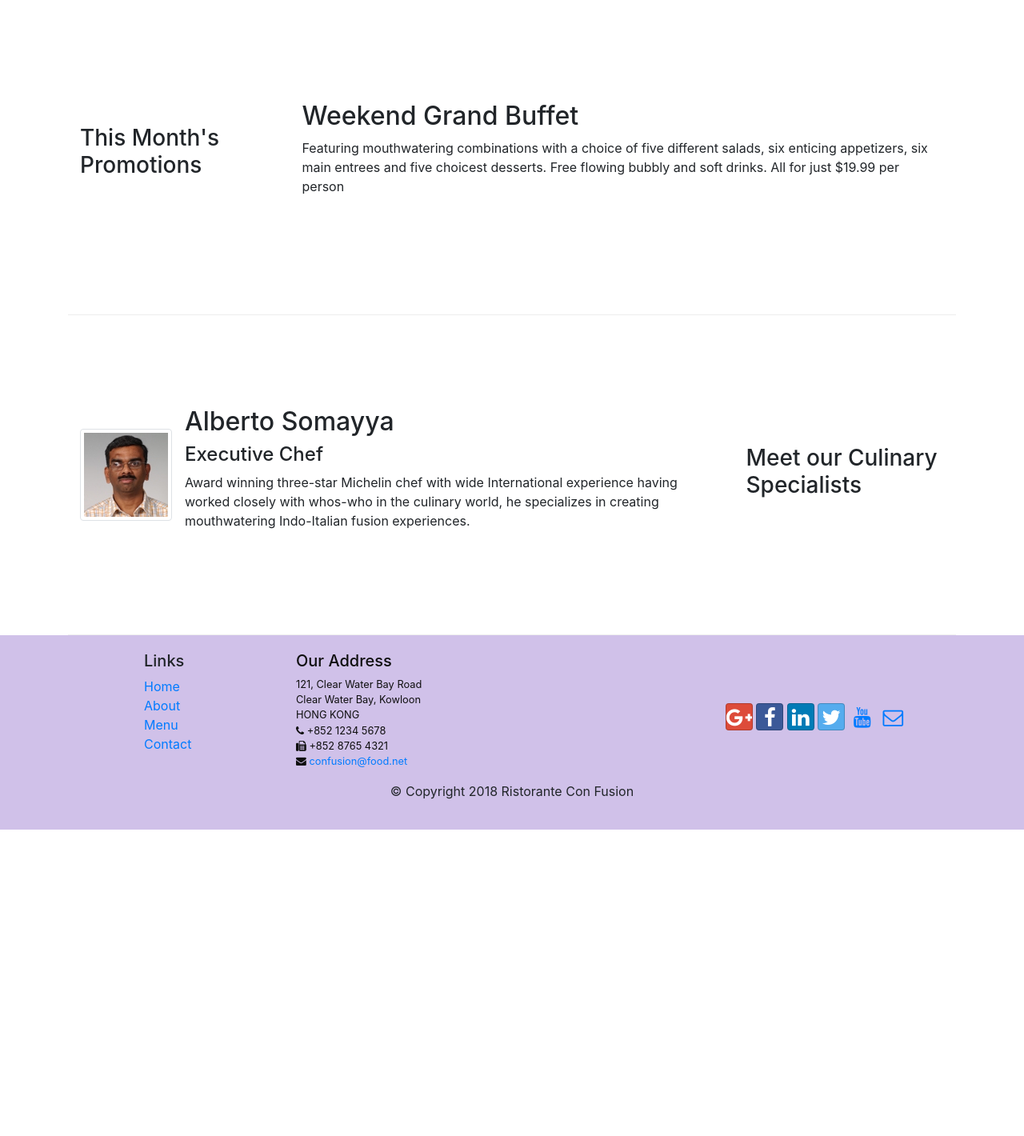
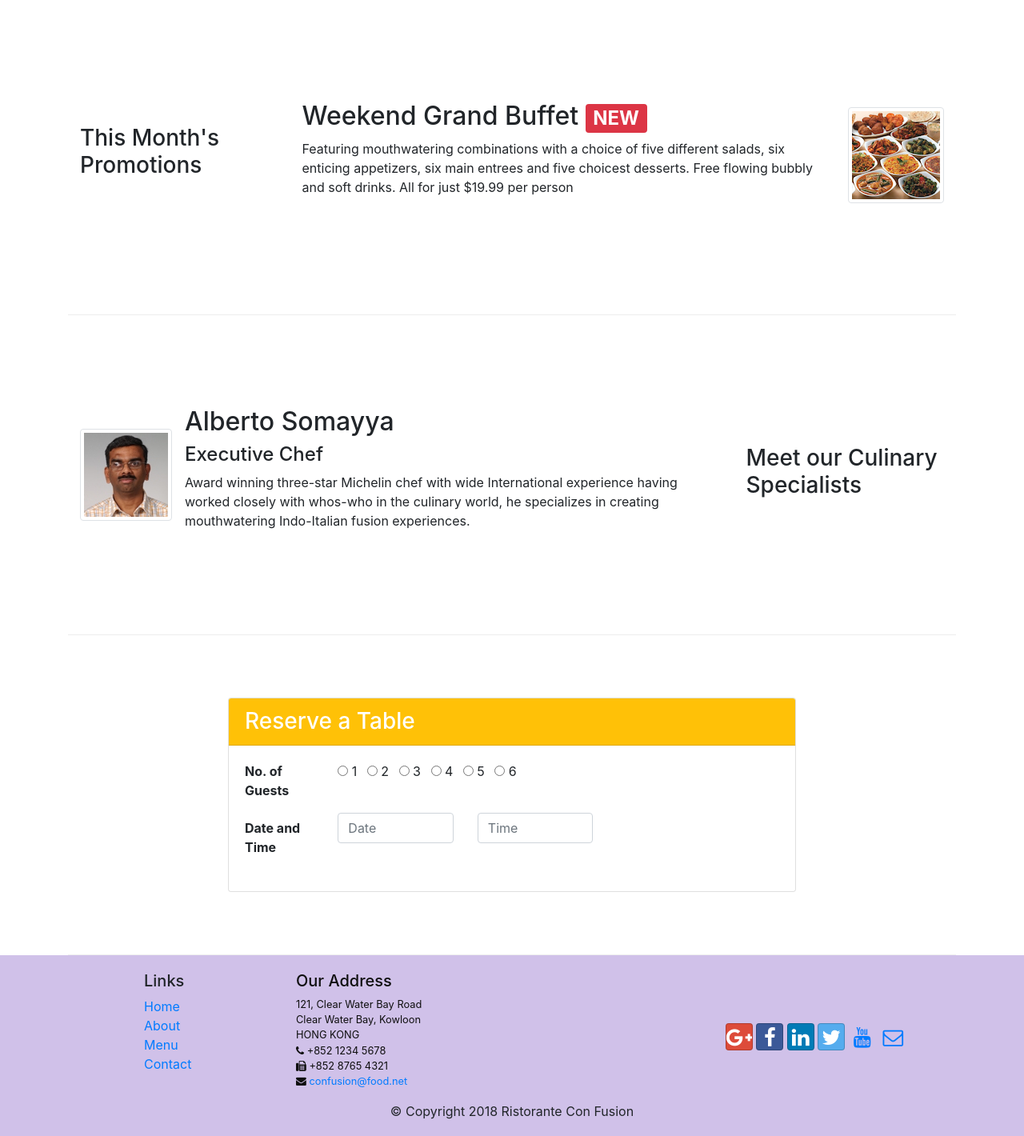
Before and after one commit to jj-theInvincible/confusion, a website: page index.html in a window 1280 px wide. Shown: the part 740-2160 px from the top of the page at 80% size. Before the commit the page ends 1777 px from the top, so only its background shows below. Drawn offline with nearby package versions, Linux system fonts and the light colour scheme.

Commit message:
Doen assignment 2

```diff
--- a/css/style.css
+++ b/css/style.css
@@ -32,3 +32,6 @@ body{
 .navbar-dark{
     background-color: #512DA8;
 }
+.bg-yellow{
+    background-color: #ffc107;
+}
--- a/index.html
+++ b/index.html
@@ -35,8 +35,11 @@
                     <h1>Ristorante con Fusion</h1>
                     <p>We take inspiration from the World's best cuisines, and create a unique fusion experience. Our lipsmacking creations will tickle your culinary senses!</p>
                 </div>
-                <div class="col-12 col-sm slign-self-center">
+                <div class="col-12 col-sm-3 align-self-center">
                     <img src="img/logo.png" class="img-fluid">
+                </div>
+                <div class="col-12 col-sm-3 align-self-center align-items-center">
+                    <button type="button" class="bg-yellow btn btn-lg" onclick="window.location.href='#reserveTable'" href="#reserveTable"><strong>Reserve Table</strong></button>
                 </div>
             </div>
         </div>
@@ -68,8 +71,16 @@
                 <h3>This Month's Promotions</h3>
             </div>
             <div class="col-12 col-sm-8 col-md-9">
-                <h2>Weekend Grand Buffet</h2>
-                <p class="d-none d-sm-block">Featuring mouthwatering combinations with a choice of five different salads, six enticing appetizers, six main entrees and five choicest desserts. Free flowing bubbly and soft drinks. All for just $19.99 per person </p>
+                <div class="media">
+                    <div class="media-body">
+                        <h2 class="mt-0 media-heading">
+                            Weekend Grand Buffet
+                        <span class="badge badge-danger">NEW</span>
+                    </h2>
+                    <p class="d-none d-sm-block">Featuring mouthwatering combinations with a choice of five different salads, six enticing appetizers, six main entrees and five choicest desserts. Free flowing bubbly and soft drinks. All for just $19.99 per person </p>
+                </div>
+                <img class="d-flex ml-3 img-thumbnail align-self-center" src="img/buffet.png" alt="uthappizza">
+                </div>
             </div>
         </div>
 
@@ -87,6 +98,45 @@
                     </div>
                 </div>
             </div>
+        </div>
+        <div class="row row-content align-items-center">
+            <div class="col-12 col-sm-8 offset-sm-2">
+                <div class="card">
+                    <h3 class="card-header bg-yellow text-white">Reserve a Table</h3>
+                    <div class="card-body">
+                        <form id="reserveTable" name="reserveTable">
+                            <div class="row form-group">
+                                <div class="col-md-2"><strong>No. of Guests</strong></div>
+                                <div class="col-md-10">
+                                    <label class="mr-2"><input name="no_of_guests" class="radio radio-inline" type="radio" value="1"> 1</label>
+                                    <label class="mr-2"><input name="no_of_guests" class="radio-inline" type="radio" value="2"> 2</label>
+
+                                    <label class="mr-2"><input name="no_of_guests" class="radio-inline" type="radio" value="3"> 3</label>
+
+                                    <label class="mr-2"><input name="no_of_guests" class="radio-inline" type="radio" value="4"> 4</label>
+
+                                    <label class="mr-2"><input name="no_of_guests" class="radio-inline" type="radio" value="5"> 5</label>
+                                    <label class="mr-2"><input name="no_of_guests" class="radio-inline" type="radio" value="5"> 6</label>
+
+                                </div>
+
+                            </div>
+                            <div class="row form-group">
+                                    <label class="col-md-2 col-form-label"><strong>Date and Time</strong></label>
+                                    <div class="col-md-3">
+                                        <input class="form-control mb-2" placeholder="Date" name="date">
+                                    </div>
+                                    <div class="col-md-3">
+                                       <input class="form-control" placeholder="Time" name="time">
+                                    </div>
+                                </div>
+                            </div>
+                        </form>
+
+                    </div>
+                </div>
+            </div>
+
         </div>
     </div>
 
```
